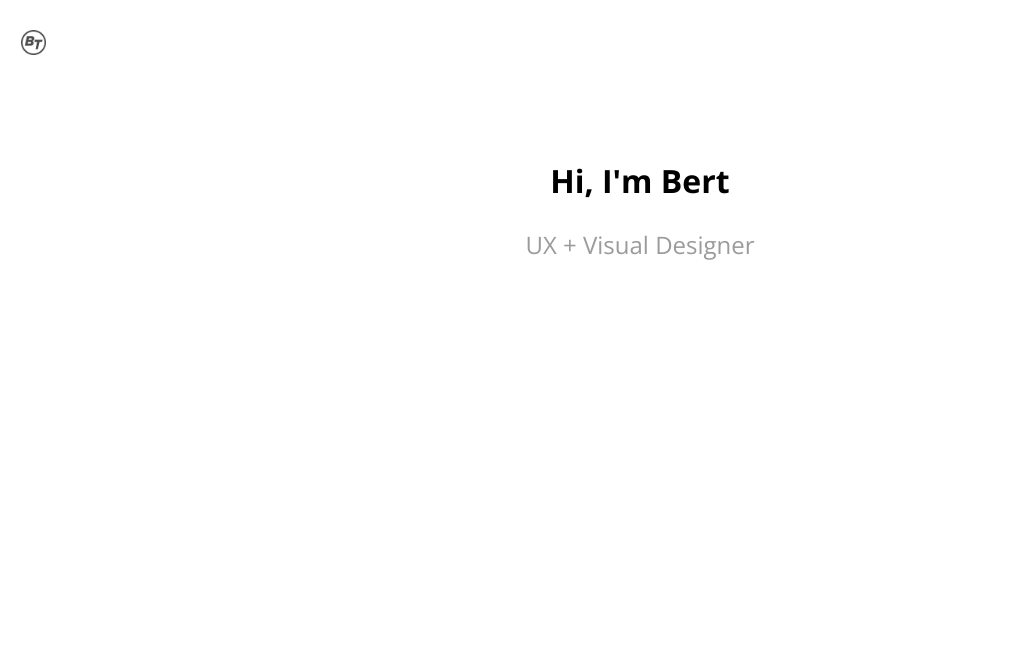
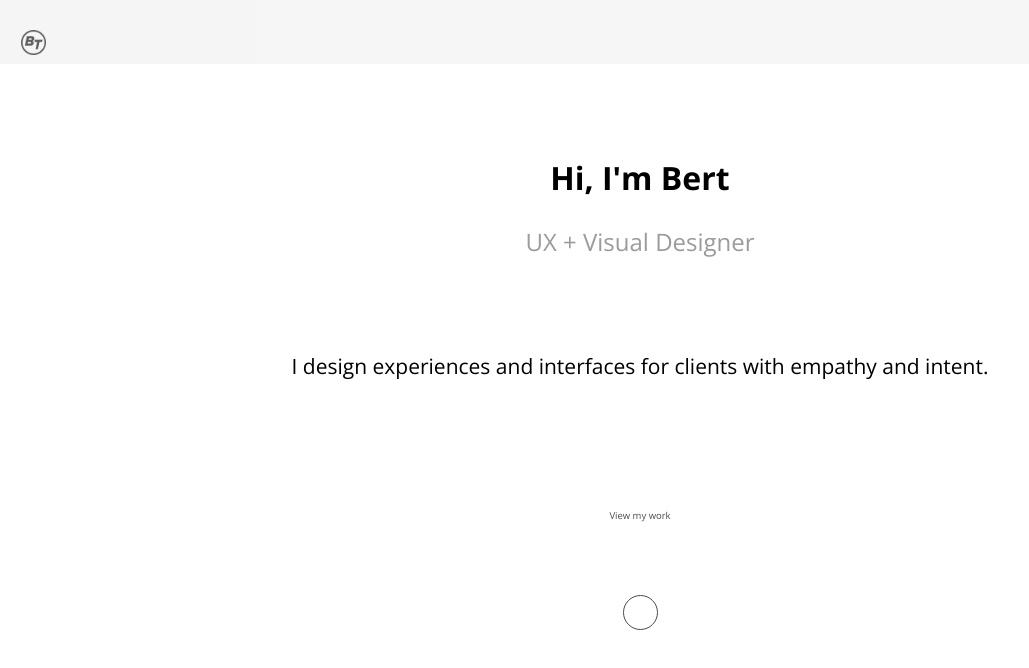
Before and after one commit to bertthomps/bertthomps.github.io, a plain HTML site: page index.html in a window 1280 px wide. Shown: the whole page, without its empty margins (0-1029 px from the left). Drawn offline with nearby package versions, Linux system fonts and the light colour scheme.

Commit message:
Update index.html

```diff
--- a/index.html
+++ b/index.html
@@ -12,11 +12,14 @@
     <meta name="viewport" content="width=device-width initial-scale=1.0">
   </head>
   <body>
-    <header>
+    <header class="header">
       <img src="img/logo.png" id="logo">
     </header>
     <h1>Hi, I'm Bert</h1>
     <h2>UX + Visual Designer</h2>
+    <p>I design experiences and interfaces for clients with empathy and intent.</p>
+    <p id="view_my_work">View my work</p>
+    <div id="view_work_circle"></div>
     <footer>
     </footer>
   </body>
```
